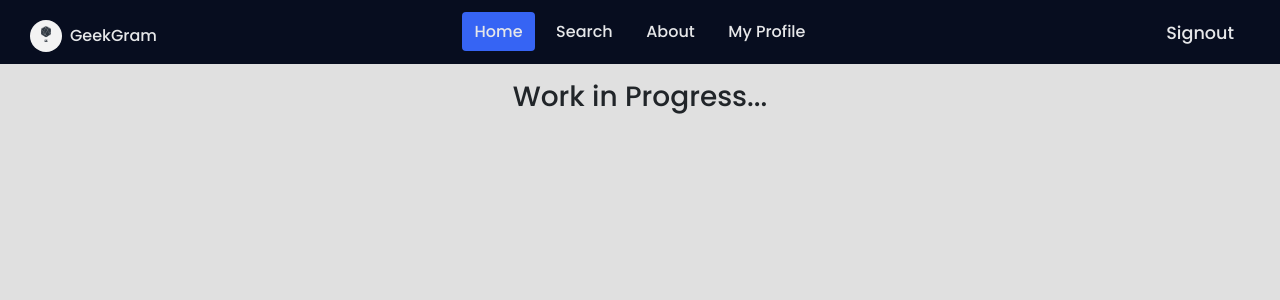
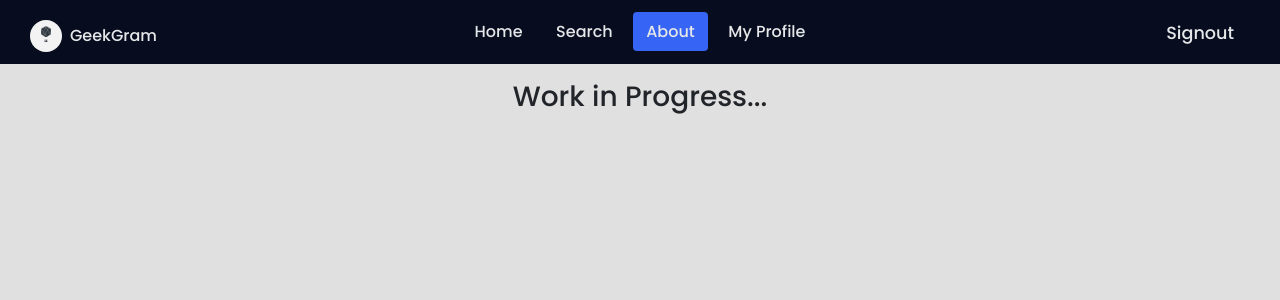
Before and after one commit to ipankaz/geekgram, a React (Create React App) app: page /about in a window 1280 px wide. Shown: the top 300 px of the page. Built offline with nearby package versions, Linux system fonts and the light colour scheme.

Commit message:
navbar active class fixed
Signed-off-by: ipankaz <pkarora48216@gmail.com>

```diff
--- a/src/components/UI/NavBar/index.js
+++ b/src/components/UI/NavBar/index.js
@@ -22,6 +22,20 @@ const NavBar = (props) => {
   const [searchQuery, setSearchQuery] = useState("");
   const auth = useSelector((state) => state.auth);
   const searchedUser = useSelector((state) => state.searchedUser.searchedQuery);
+
+  const pathname = window.location.pathname;
+
+  let class1 = "nav_link";
+  let class2 = "nav_link";
+  let class3 = "nav_link";
+
+  if (pathname === `/`) {
+    class1 = "nav_link active-1";
+  } else if (pathname === `/about`) {
+    class2 = "nav_link active-1";
+  } else if (auth.user && pathname === `/profile/${auth.user.username}`) {
+    class3 = "nav_link active-1";
+  }
 
   const showMenu = () => {
     if (navClass === "nav") {
@@ -135,7 +149,7 @@ const NavBar = (props) => {
             <div className="nav_menu">
               <ul className="nav_list">
                 <li className="nav_item">
-                  <NavLink exact to="/" className="nav_link active-1">
+                  <NavLink  exact to="/" className={class1}>
                     Home
                   </NavLink>
                 </li>
@@ -154,14 +168,15 @@ const NavBar = (props) => {
 
                 </li>
                 <li className="nav_item">
-                  <NavLink to="/about" className="nav_link">
+                  <NavLink to="/about"  className={class2}>
                     About
                   </NavLink>
                 </li>
                 <li className="nav_item">
                 <NavLink
                     to={`/profile/${auth.user && auth.user.username}`}
-                    className="nav_link"
+                    className={class3}
+
                   >
                     My Profile
                   </NavLink>
```
